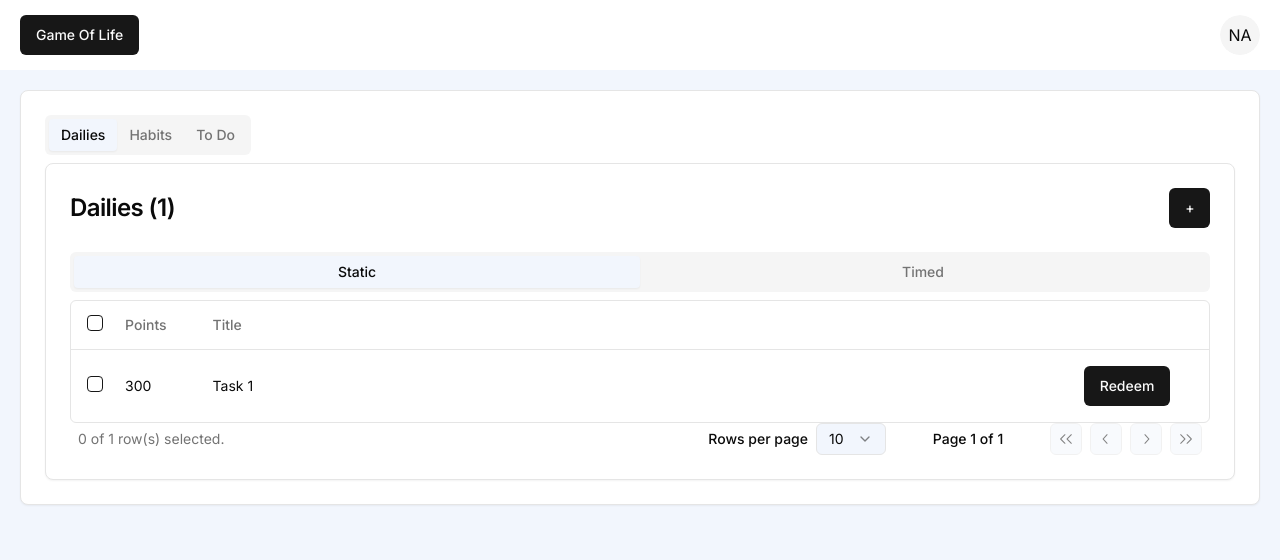
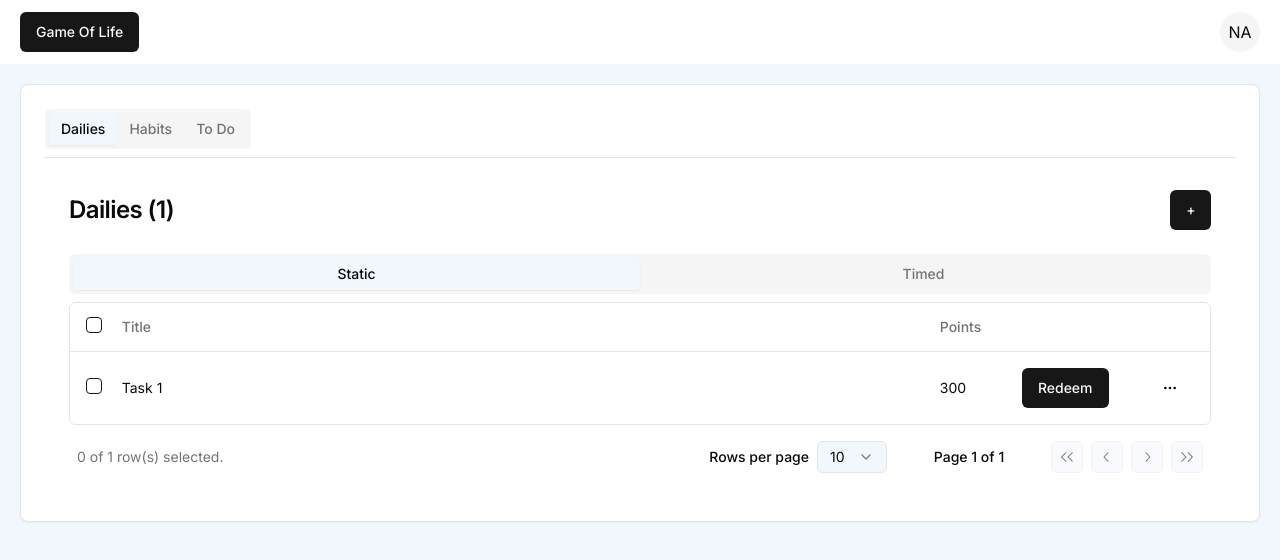
Before and after one commit to Fables7/Game-of-Life, a Next.js app: page /tasks in a window 1280 px wide. Shown: the top 560 px of the page. Built offline with nearby package versions, Linux system fonts and the light colour scheme.

Commit message:
Fixed table columns order and scrolling issue cause by pagination

```diff
--- a/app/globals.css
+++ b/app/globals.css
@@ -73,6 +73,10 @@
   }
 }
 
+body {
+  overflow: hidden;
+}
+
 @layer base {
   * {
     @apply border-border;
--- a/app/layout.tsx
+++ b/app/layout.tsx
@@ -21,18 +21,13 @@
   return (
     <html lang="en">
       <body className={inter.className}>
-        <ThemeProvider
-          attribute="class"
-          defaultTheme="system"
-          enableSystem
-
-        >
+        <ThemeProvider attribute="class" defaultTheme="system" enableSystem>
           <SidebarContextProvider>
-            <div className="flex h-screen">
+            <div className="flex h-screen  overflow-hidden">
               <SideBar />
-              <div className=" w-full">
+              <div className="flex flex-col w-full h-full overflow-hidden ">
                 <NavBar />
-                <main>{children}</main>
+                <main className=" h-full overflow-auto p-5 ">{children}</main>
               </div>
             </div>
           </SidebarContextProvider>
--- a/app/tasks/DataTablePagination.tsx
+++ b/app/tasks/DataTablePagination.tsx
@@ -23,7 +23,7 @@
   table,
 }: DataTablePaginationProps<TData>) {
   return (
-    <div className="flex items-center justify-between px-2">
+    <div className="flex items-center justify-between px-2 mt-4">
       <div className="flex-1 text-sm text-muted-foreground">
         {table.getFilteredSelectedRowModel().rows.length} of{" "}
         {table.getFilteredRowModel().rows.length} row(s) selected.
--- a/app/tasks/columns.tsx
+++ b/app/tasks/columns.tsx
@@ -170,15 +170,17 @@
 
 // Fix typing here
 export const timedTaskColumns: ColumnDef<any>[] = [
-  baseColumns[0], // Title
+  baseColumns[0], // Select
+  baseColumns[1], // Title
   ...timedTaskSpecificColumns,
-  baseColumns[1], // Redeem
-  baseColumns[2], // Actions
+  baseColumns[2], // Redeem
+  baseColumns[3], // Actions
 ];
 
 export const staticTaskColumns: ColumnDef<any>[] = [
-  baseColumns[0], // Title
+  baseColumns[0], // Select
+  baseColumns[1], // Title
   ...staticTaskSpecificColumns,
-  baseColumns[1], // Redeem
-  baseColumns[2], // Actions
+  baseColumns[2], // Redeem
+  baseColumns[3], // Actions
 ];
--- a/app/tasks/components/DailyTasks.tsx
+++ b/app/tasks/components/DailyTasks.tsx
@@ -20,7 +20,7 @@
 const DailyTasks = ({ tasks }: Props) => {
   console.log(tasks.static.length);
   return (
-    <Card>
+    <>
       <CardHeader>
         <CardTitle className="flex items-center justify-between">
           Dailies ({tasks.static.length}) <Button>+</Button>
@@ -44,7 +44,7 @@
           </TabsContent>
         </Tabs>
       </CardContent>
-    </Card>
+    </>
   );
 };
 
--- a/app/tasks/page.tsx
+++ b/app/tasks/page.tsx
@@ -5,6 +5,7 @@
 import DailyTasks from "./components/DailyTasks";
 import Habits from "./components/HabitTasks";
 import ToDoTasks from "./components/ToDoTasks";
+import { Separator } from "@/components/ui/separator";
 
 const tasks: TaskType[] = [
   {
@@ -153,9 +154,7 @@
 
 const TasksPage = () => {
   const { dailyTasks, habitTasks, todoTasks } = useSplitData(tasks);
-  console.log(tasks);
   return (
-    <div className=" p-5 ">
     <Card className="w-full">
       <CardHeader>
         <Tabs defaultValue="dailies">
@@ -164,6 +163,7 @@
             <TabsTrigger value="habits">Habits</TabsTrigger>
             <TabsTrigger value="to-do">To Do</TabsTrigger>
           </TabsList>
+          <Separator className="mt-2" />
           <TabsContent value="dailies">
             <DailyTasks tasks={dailyTasks} />
           </TabsContent>
@@ -176,7 +176,6 @@
         </Tabs>
       </CardHeader>
     </Card>
-    </div>
   );
 };
 
--- /dev/null
+++ b/components/ui/separator.tsx
@@ -0,0 +1,31 @@
+"use client"
+
+import * as React from "react"
+import * as SeparatorPrimitive from "@radix-ui/react-separator"
+
+import { cn } from "@/lib/utils"
+
+const Separator = React.forwardRef<
+  React.ElementRef<typeof SeparatorPrimitive.Root>,
+  React.ComponentPropsWithoutRef<typeof SeparatorPrimitive.Root>
+>(
+  (
+    { className, orientation = "horizontal", decorative = true, ...props },
+    ref
+  ) => (
+    <SeparatorPrimitive.Root
+      ref={ref}
+      decorative={decorative}
+      orientation={orientation}
+      className={cn(
+        "shrink-0 bg-border",
+        orientation === "horizontal" ? "h-[1px] w-full" : "h-full w-[1px]",
+        className
+      )}
+      {...props}
+    />
+  )
+)
+Separator.displayName = SeparatorPrimitive.Root.displayName
+
+export { Separator }
--- a/package.json
+++ b/package.json
@@ -14,6 +14,7 @@
     "@radix-ui/react-dropdown-menu": "^2.0.6",
     "@radix-ui/react-icons": "^1.3.0",
     "@radix-ui/react-select": "^2.0.0",
+    "@radix-ui/react-separator": "^1.0.3",
     "@radix-ui/react-slot": "^1.0.2",
     "@radix-ui/react-switch": "^1.0.3",
     "@radix-ui/react-tabs": "^1.0.4",
```
Also changed, not shown: 1 other file (tests, documents, lock files or other folders). Lines whose indentation alone changed are shown as unchanged.
